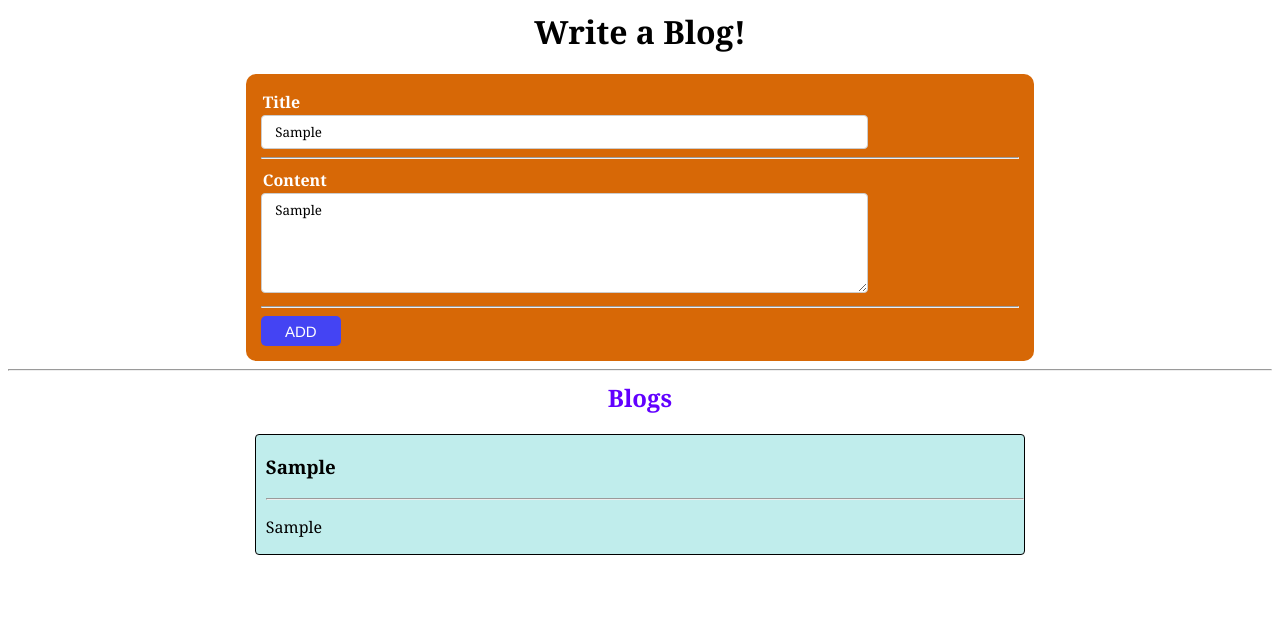
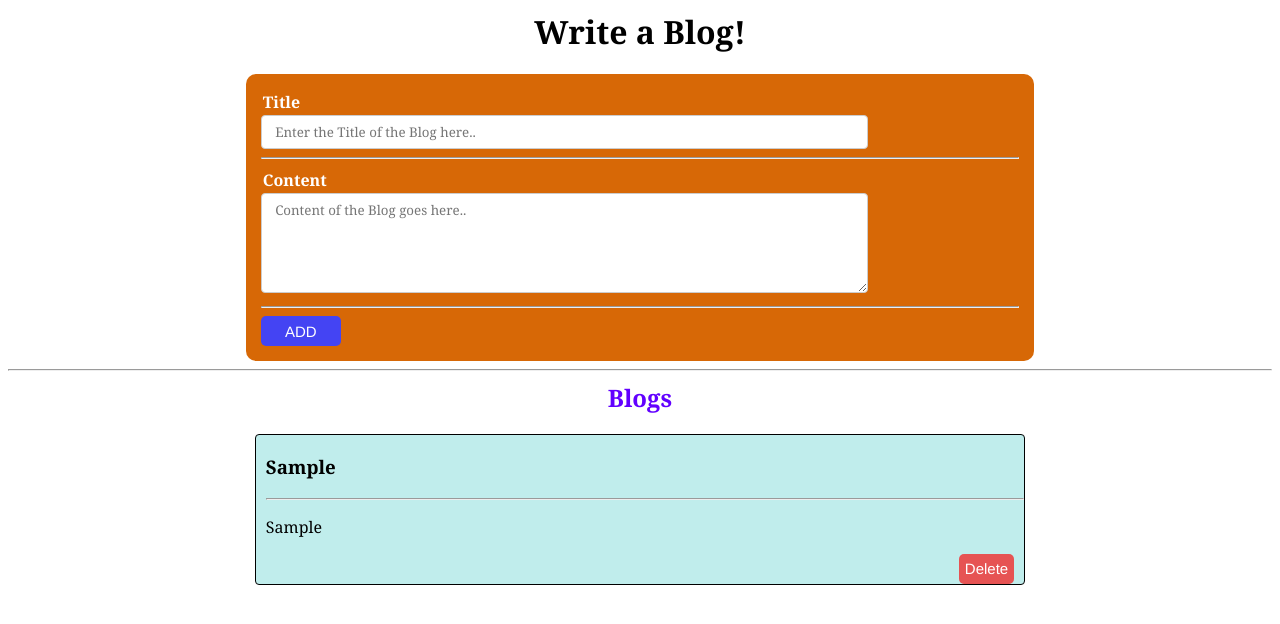
Before and after one commit to Lilesh444/hooks, a React (Create React App) app: page / in a window 1280 px wide. Both pictures are taken after typing "Sample", "Sample" into the empty fields and a click on the button "ADD". Shown: the top 624 px of the page. Built offline with nearby package versions, Linux system fonts and the light colour scheme.

Commit message:
Deleting-blog-using-filter-function

```diff
--- a/src/Blog.js
+++ b/src/Blog.js
@@ -1,87 +1,4 @@
-// import { useState } from "react";
 
-// //Blogging App using Hooks
-// export default function Blog(){
-
-//     // const [title,setTitle]=useState("");
-//     // const [content,setContent]=useState("");
-//     // now using object in state
-//     const [formData,setFormData]=useState({title:"",content:""})
-//     // state for storing our info
-//     const [blogs,setBlogs]=useState([]);
-
-//     //Passing the synthetic event as argument to stop refreshing the page on submit
-//     function handleSubmit(e){
-//         e.preventDefault();
-//         setBlogs([{title:formData.title,content:formData.content},...blogs]);
-//         // setTitle('');
-//         // setContent('');
-//         console.log(blogs)
-//     }
-
-//     return(
-//         <>
-//         {/* Heading of the page */}
-//         <h1>Write a Blog!</h1>
-
-//         {/* Division created to provide styling of section to the form */}
-//         <div className="section">
-
-//         {/* Form for to write the blog */}
-//             <form onSubmit={handleSubmit}>
-
-//                 {/* Row component to create a row for first input field */}
-//                 <Row label="Title">
-//                         <input className="input"
-//                                 placeholder="Enter the Title of the Blog here.."
-//                                 value={formData.title}
-//                                 onChange={(e)=>setFormData({title:e.target.value})}/>
-//                 </Row >
-
-//                 {/* Row component to create a row for Text area field */}
-//                 <Row label="Content">
-//                         <textarea className="input content"
-//                                 placeholder="Content of the Blog goes here.."
-//                                 value={formData.content}
-//                                 onChange={(e)=>setFormData({content:e.target.value})}/>
-
-//                 </Row >
-
-//                 {/* Button to submit the blog */}
-//                 <button className = "btn">ADD</button>
-//             </form>
-
-//         </div>
-
-//         <hr/>
-
-//         {/* Section where submitted blogs will be displayed */}
-//         <h2> Blogs </h2>
-//         {blogs.map((blog,i) => (
-//             <div className="blog">
-//                 <h3>{blog.title}</h3>
-//                 <hr/>
-//                 <p>{blog.content}</p>
-//             </div>
-//         ))}
-
-//         </>
-//         )
-//     }
-
-//Row component to introduce a new row section in the form
-// function Row(props){
-//     const{label} = props;
-//     return(
-//         <>
-//         <label>{label}<br/></label>
-//         {props.children}
-//         <hr />
-//         </>
-//     )
-// }
-
-//Blogging App using Hooks
 import { useState } from "react";
 
 export default function Blog(){
@@ -95,9 +12,13 @@ export default function Blog(){
         e.preventDefault();
 
         setBlogs([{title: formData.title,content:formData.content}, ...blogs]);
+        setformData({title:"",content:""})
         console.log(blogs);
     }
 
+    function removeBlog(i){
+        setBlogs(blogs.filter((blog,index)=> i!==index));
+    }
     return(
         <>
         <h1>Write a Blog!</h1>
@@ -131,11 +52,17 @@ export default function Blog(){
         {/* Section where submitted blogs will be displayed */}
         <h2> Blogs </h2>
         {blogs.map((blog,i) => (
+            <>
             <div className="blog">
                 <h3>{blog.title}</h3>
                 <hr/>
                 <p>{blog.content}</p>
+                <div className="blog-btn ">
+            <button className="remove btn"  onClick={()=>removeBlog(i)}>Delete</button>
+                </div>
             </div>
+            </>
+
         ))}
 
         </>
```
